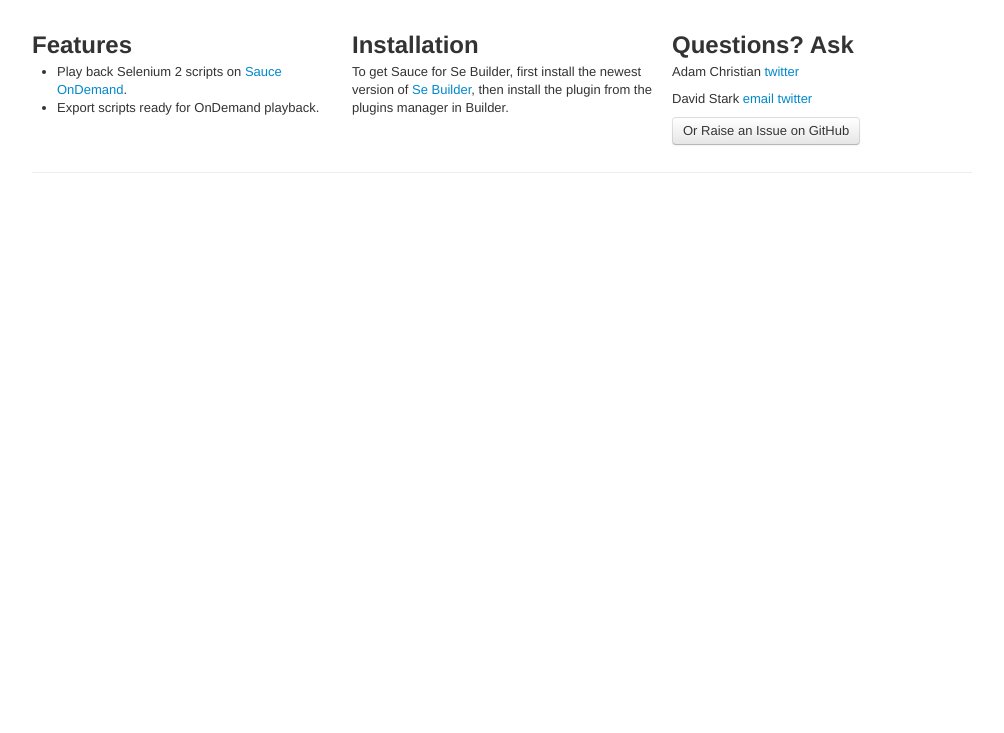
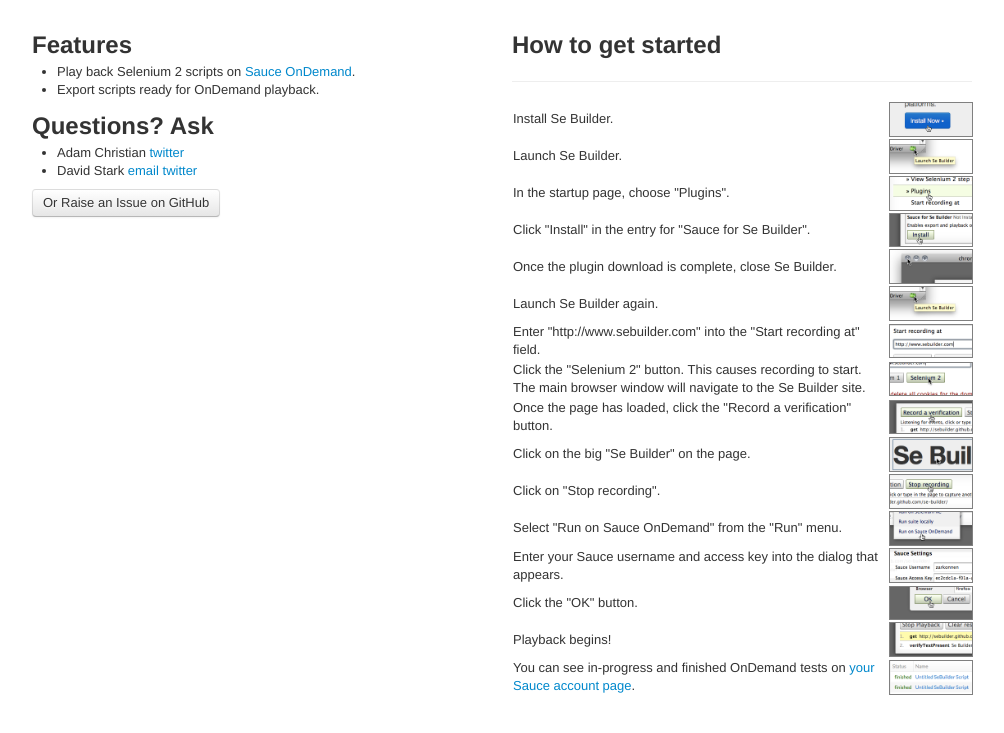
Before and after one commit to sauce-archives/sb-sauce-plugin, a plain HTML site: page index.html in a window 1280 px wide. Shown: the part 457-1190 px from the top of the page, without its empty margins (138-1142 px from the left). Before the commit the page ends 800 px from the top, so only its background shows below. Drawn offline with nearby package versions, Linux system fonts and the light colour scheme.

Commit message:
Added "How to get started" section.

```diff
--- a/index.html
+++ b/index.html
@@ -40,22 +40,54 @@
       </div>
       <!-- Example row of columns -->
       <div class="row">
-        <div class="span4">
+        <div class="span6">
           <h2>Features</h2>
           <ul>
             <li>Play back Selenium 2 scripts on <a href="http://saucelabs.com/ondemand">Sauce OnDemand</a>.</li>
             <li>Export scripts ready for OnDemand playback.</li>
           </ul>
+          <h2>Questions? Ask</h2>
+          <ul>
+            <li>Adam Christian <a href="https://twitter.com/admc">twitter</a></li>
+            <li>David Stark <a href="mailto:david.stark@zarkonnen.com">email</a> <a href="https://twitter.com/zarkonnen_com">twitter</a></li>
+          </ul>
+          <p><a href="https://github.com/admc/sb-sauce-plugin/issues" class="btn">Or Raise an Issue on GitHub</a></p>
         </div>
-        <div class="span4">
-          <h2>Installation</h2>
-          <p>To get Sauce for Se Builder, first install the newest version of <a href="http://www.sebuilder.com">Se Builder</a>, then install the plugin from the plugins manager in Builder.</p>
-       </div>
-        <div class="span4">
-          <h2>Questions? Ask</h2>
-          <p>Adam Christian <a href="https://twitter.com/admc">twitter</a></p>
-          <p>David Stark <a href="mailto:david.stark@zarkonnen.com">email</a> <a href="https://twitter.com/zarkonnen_com">twitter</a></p>
-          <p><a href="https://github.com/admc/sb-sauce-plugin/issues" class="btn">Or Raise an Issue on GitHub</a></p>
+        <div class="span6">
+          <h2>How to get started</h2>
+          <table>
+            <tr><td>Install Se Builder.</td><td><img src="./img/intro/1.png" style="border:1px solid gray;"></td></tr>
+
+            <tr><td>Launch Se Builder.</td><td><img src="./img/intro/2.png" style="border:1px solid gray;"></td></tr>
+
+            <tr><td>In the startup page, choose "Plugins".</td><td><img src="./img/intro/3.png" style="border:1px solid gray;"></td></tr>
+
+            <tr><td>Click "Install" in the entry for "Sauce for Se&nbsp;Builder".</td><td><img src="./img/intro/4.png" style="border:1px solid gray;"></td></tr>
+
+            <tr><td>Once the plugin download is complete, close Se Builder.</td><td><img src="./img/intro/5.png" style="border:1px solid gray;"></td></tr>
+
+            <tr><td>Launch Se Builder again.</td><td><img src="./img/intro/2.png" style="border:1px solid gray;"></td></tr>
+
+            <tr><td>Enter "http://www.sebuilder.com" into the "Start recording at" field.</td><td><img src="./img/intro/7.png" style="border:1px solid gray;"></td></tr>
+
+            <tr><td>Click the "Selenium 2" button. This causes recording to start. The main browser window will navigate to the Se Builder site.</td><td><img src="./img/intro/8.png" style="border:1px solid gray;"></td></tr>
+
+            <tr><td>Once the page has loaded, click the "Record a verification" button.</td><td><img src="./img/intro/9.png" style="border:1px solid gray;"></td></tr>
+
+            <tr><td>Click on the big "Se Builder" on the page.</td><td><img src="./img/intro/10.png" style="border:1px solid gray;"></td></tr>
+
+            <tr><td>Click on "Stop recording".</td><td><img src="./img/intro/11.png" style="border:1px solid gray;"></td></tr>
+
+            <tr><td>Select "Run on Sauce OnDemand" from the "Run" menu.</td><td><img src="./img/intro/12.png" style="border:1px solid gray;"></td></tr>
+
+            <tr><td>Enter your Sauce username and access key into the dialog that appears.</td><td><img src="./img/intro/13.png" style="border:1px solid gray;"></td></tr>
+
+            <tr><td>Click the "OK" button.</td><td><img src="./img/intro/14.png" style="border:1px solid gray;"></td></tr>
+
+            <tr><td>Playback begins!</td><td><img src="./img/intro/15.png" style="border:1px solid gray;"></td></tr>
+
+            <tr><td>You can see in-progress and finished OnDemand tests on <a href="https://saucelabs.com/account">your Sauce account page</a>.</td><td><img src="./img/intro/16.png" style="border:1px solid gray;"></td></tr>
+          </ul>
        </div>
      </div>
     <hr>
```
Also changed, not shown: img/intro/1.png (added), img/intro/10.png (added), img/intro/11.png (added), img/intro/12.png (added), img/intro/13.png (added), img/intro/14.png (added), img/intro/15.png (added), img/intro/16.png (added), img/intro/2.png (added), img/intro/3.png (added), img/intro/4.png (added), img/intro/5.png (added), img/intro/7.png (added), img/intro/8.png (added), 1 more files.
